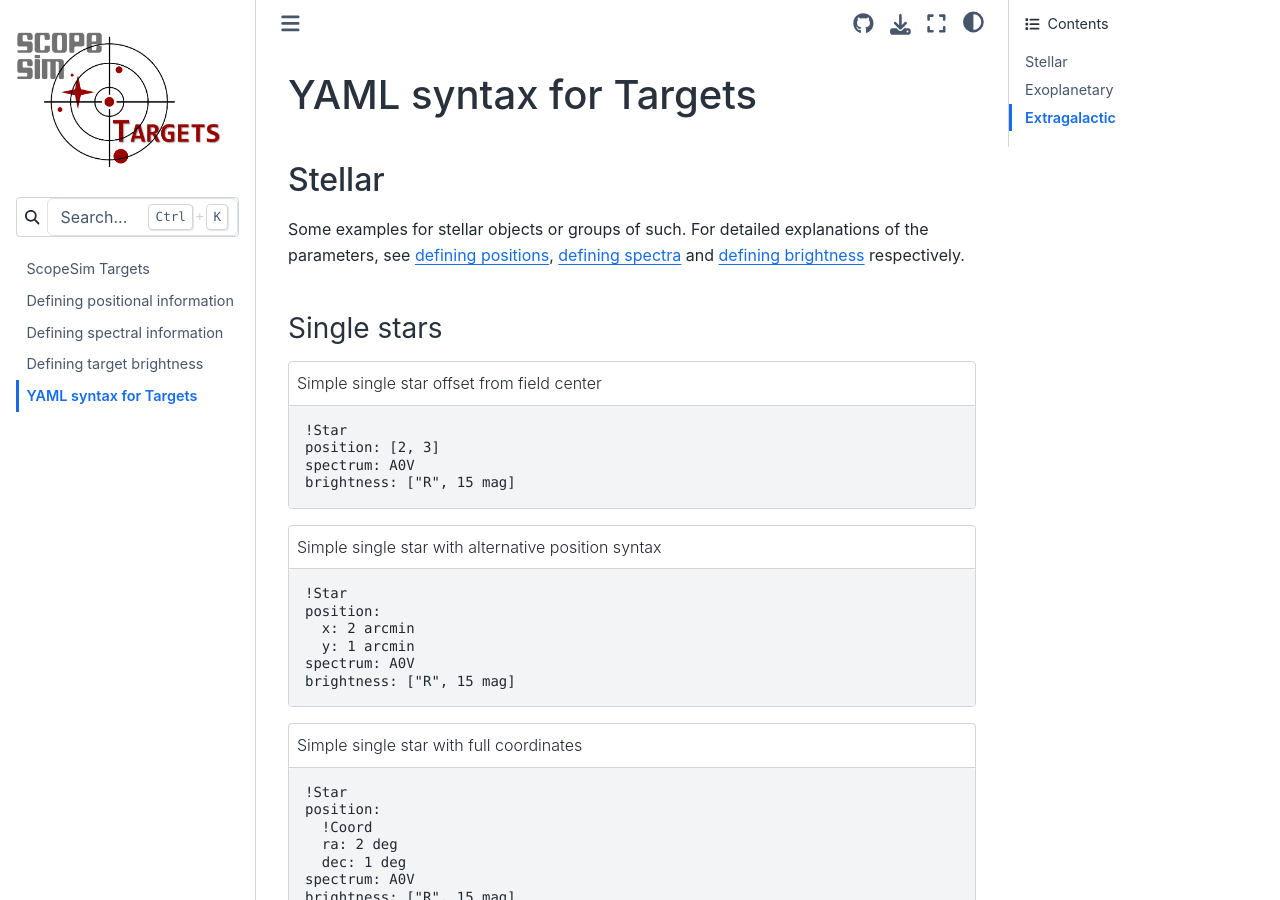
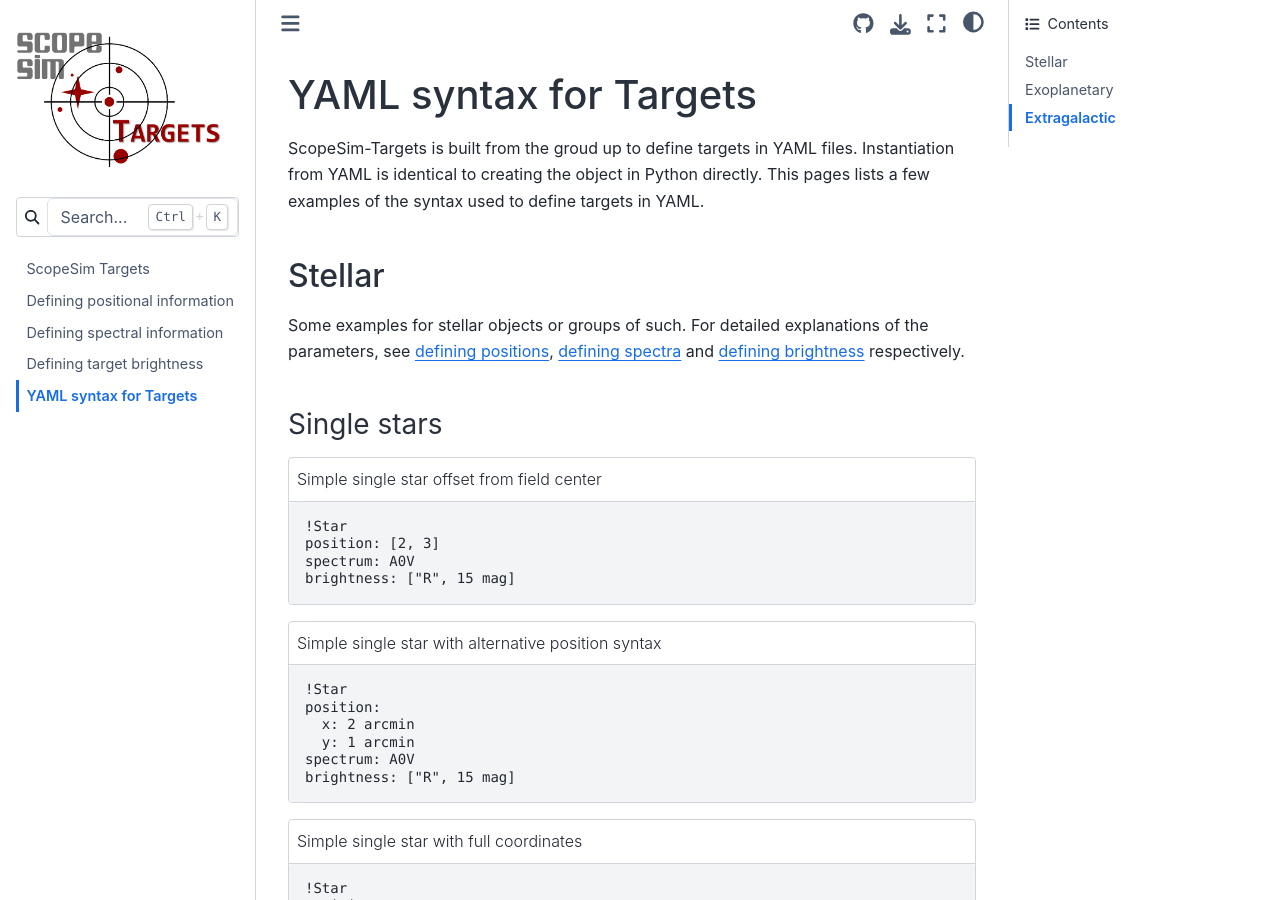
Before and after one commit to AstarVienna/scopesim-targets, a Sphinx documentation site: the page built from docs/yaml_syntax.md, in a window 1280 px wide and 900 px high. Built offline with Sphinx 7.4.7 and the Sphinx Book theme 1.1.4, drawn with Linux system fonts in a browser that asks for light colours.

```diff
--- a/docs/yaml_syntax.md
+++ b/docs/yaml_syntax.md
@@ -1,4 +1,7 @@
 # YAML syntax for Targets
+ScopeSim-Targets is built from the groud up to define targets in YAML files.
+Instantiation from YAML is identical to creating the object in Python directly.
+This pages lists a few examples of the syntax used to define targets in YAML.
 
 ## Stellar
 Some examples for stellar objects or groups of such.
```
Also changed, not shown: docs/index.md (+34 -1 lines).
